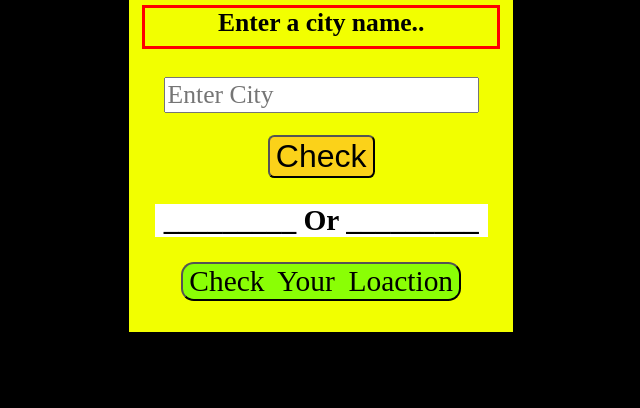
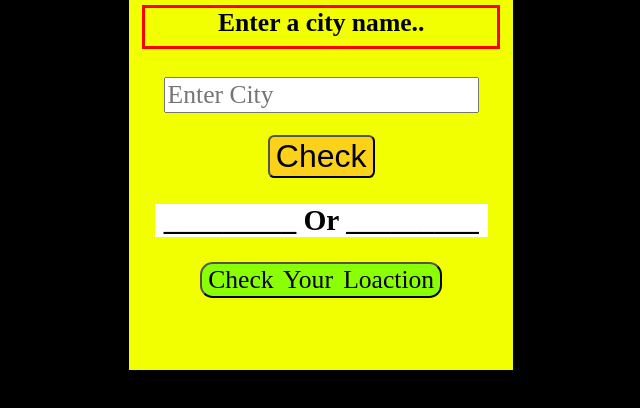
Before and after one commit to Alisajad128/Weather_App, a plain HTML site: page index.html in a window 1280 px wide. Shown: the part 180-588 px from the top of the page, without its empty margins (314-954 px from the left). Drawn offline with Linux system fonts and the light colour scheme.

Commit message:
Update style.css

```diff
--- a/style.css
+++ b/style.css
@@ -5,7 +5,7 @@ body{
   max-width: 30vw;
   background-color: rgb(242, 255, 0);
   margin: 8vw 34vw;
-  height: 32vw;
+  height: 35vw;
   text-align: center;
 
 }
@@ -45,9 +45,9 @@ body{
 }
 #checkLocation{
   max-width: 23vw;
-  font-size: 2.3vw;
+  font-size: 2vw;
   font-family: "bold";
-  word-spacing: 0.5vw;
+  word-spacing: 0.3vw;
   background-color: rgb(138, 255, 5);
   border-radius: 1vw;
   transition: transform 0.5s;
@@ -91,8 +91,9 @@ body{
 }
 #feels, #humidity{
   display: inline-block;
+  background-color: aliceblue;
   font-size: 1.6vw;
-  width: 13.4vw;
+  width: 9.4vw;
   height: 3.7vw;
   text-align: center;
   border: solid 0.2vw rgb(241, 206, 131);
```
